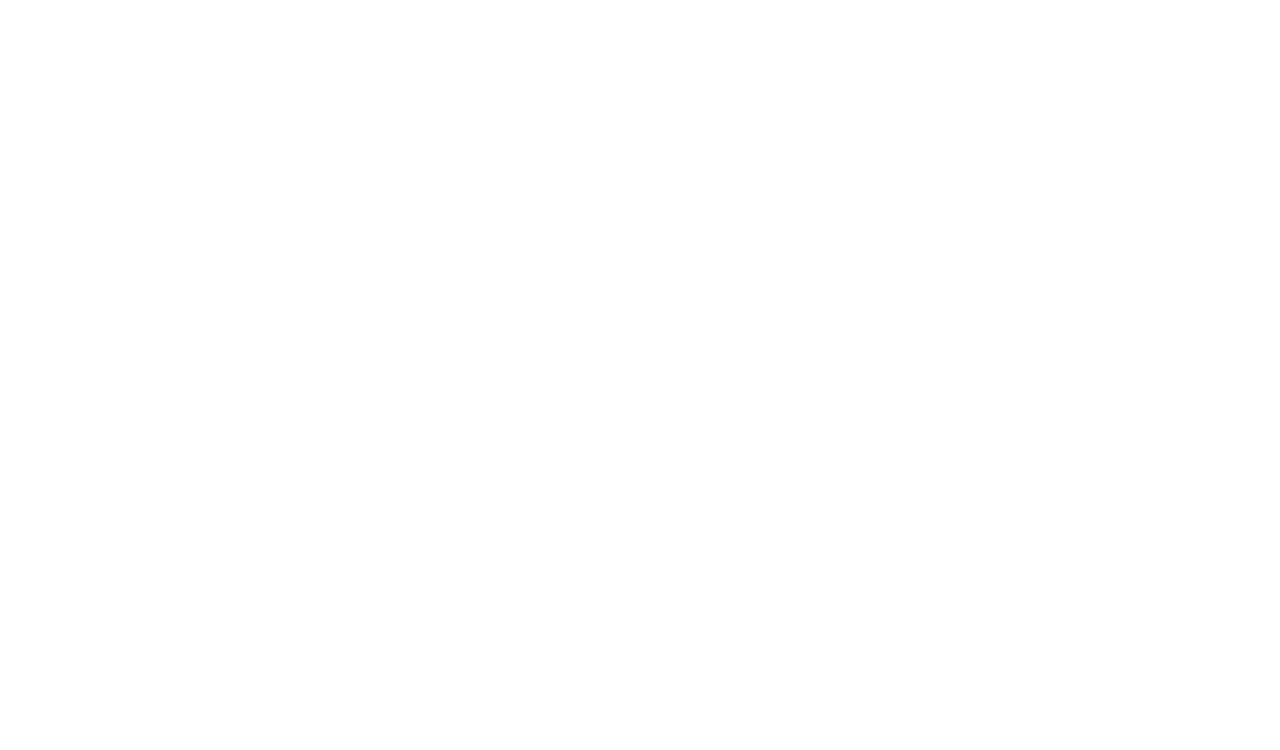
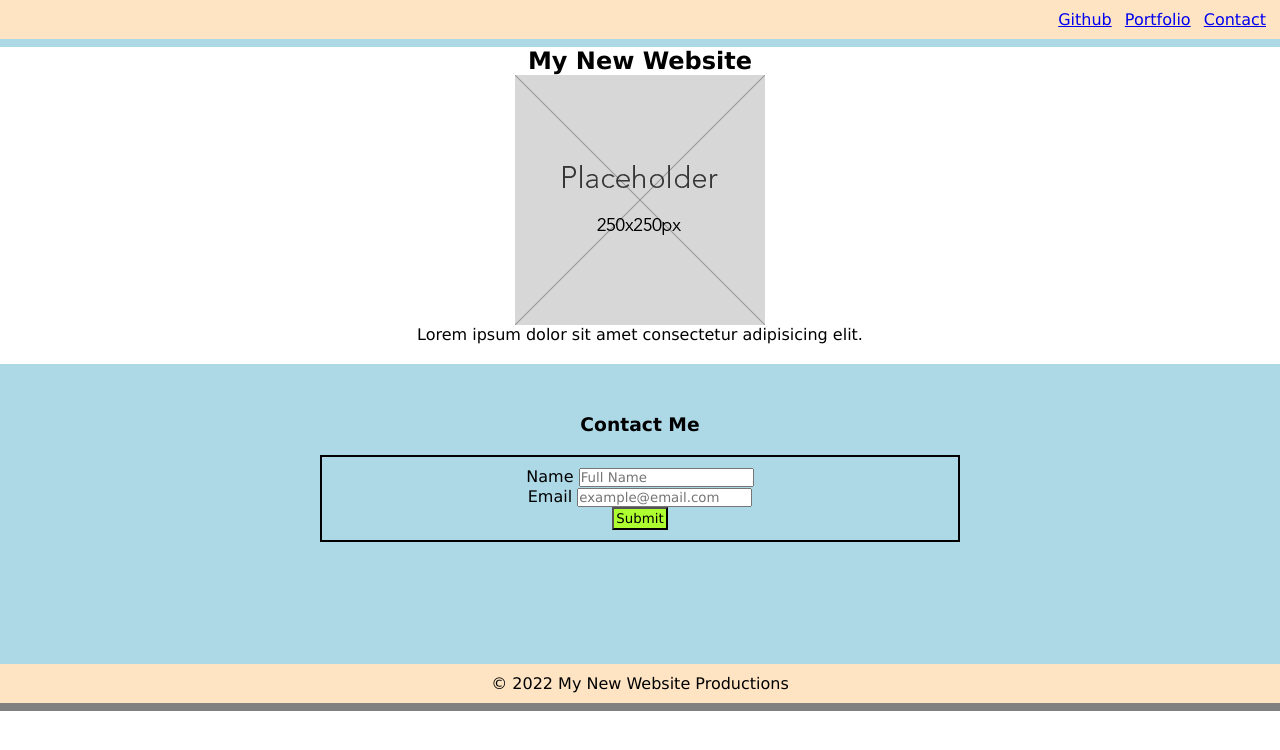
Before and after one commit to Ajimoto/mock-portfolio, a plain HTML site: page index.html in a window 1280 px wide. Drawn offline with Linux system fonts and the light colour scheme.

Commit message:
added html structure and css

```diff
--- a/index.html
+++ b/index.html
@@ -7,5 +7,51 @@
     <title>Document</title>
     <link rel="stylesheet" href="styles.css" />
   </head>
-  <body></body>
+  <header id="nav-bar">
+    <ul>
+      <li>
+        <a href="https://github.com/Ajimoto">Github</a>
+      </li>
+      <li>
+        <a href="#">Portfolio</a>
+      </li>
+      <li>
+        <a href="mailto:austingentz@icloud.com">Contact</a>
+      </li>
+    </ul>
+  </header>
+  <body>
+    <section id="main-page">
+      <h1>My New Website</h1>
+      <img
+        id="place-pic"
+        src="./generic-image-placeholder.webp"
+        alt="image placeholder"
+      />
+      <p class="lorem">
+        Lorem ipsum dolor sit amet consectetur adipisicing elit.
+      </p>
+    </section>
+    <section id="form">
+      <h3>Contact Me</h3>
+      <form class="form1" action="austingentz@icloud.com">
+        <label for="name">Name</label>
+        <input
+          type="text"
+          name="name"
+          id="name"
+          placeholder="Full Name"
+        /><br />
+        <label for="email">Email</label>
+        <input
+          type="text"
+          name="email"
+          id="email"
+          placeholder="example@email.com"
+        /><br />
+        <button>Submit</button>
+      </form>
+    </section>
+  </body>
+  <footer id="footer">© 2022 My New Website Productions</footer>
 </html>
--- a/styles.css
+++ b/styles.css
@@ -0,0 +1,59 @@
+* {
+  box-sizing: border-box;
+  padding: 0;
+  margin: 0;
+  font-family: "Lucida Sans", "Lucida Sans Regular", "Lucida Grande",
+    "Lucida Sans Unicode", Geneva, Verdana, sans-serif;
+}
+
+li {
+  list-style-type: none;
+  display: inline;
+  margin: 4px;
+}
+ul {
+  text-align: right;
+}
+#nav-bar {
+  background-color: bisque;
+  padding: 10px;
+  border-bottom: 8px solid lightblue;
+}
+h1 {
+  text-align: center;
+}
+#place-pic {
+  display: block;
+  margin-left: auto;
+  margin-right: auto;
+}
+footer {
+  text-align: center;
+  background-color: bisque;
+  padding: 10px;
+  border-bottom: 8px solid grey;
+}
+#form {
+  text-align: center;
+  background-color: lightblue;
+  padding-top: 50px;
+  padding-bottom: 20px;
+  height: 300px;
+}
+p {
+  text-align: center;
+}
+#main-page {
+  padding-bottom: 20px;
+}
+.form1 {
+  border: 2px solid black;
+  padding: 10px;
+  width: 50%;
+  margin: 20px auto;
+  text-align: center;
+}
+button {
+  background-color: greenyellow;
+  padding: 2px;
+}
```
Also changed, not shown: generic-image-placeholder.webp (added).
